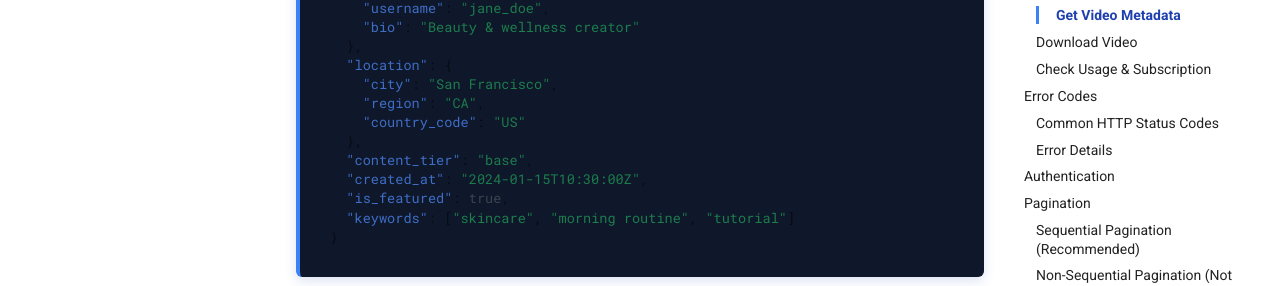
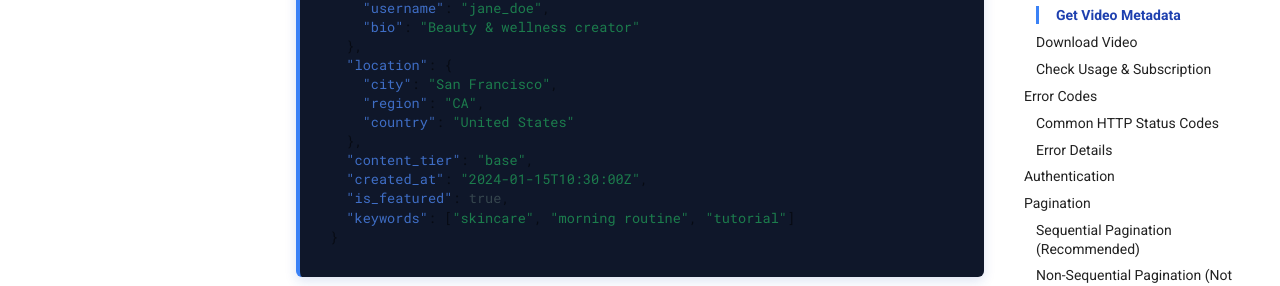
Before and after one commit to GridBank/gridbank-sdk, an MkDocs documentation site: the page built from docs/api-reference.md, in a window 1280 px wide and 900 px high, scrolled down 2170 px. Shown: the part 147-433 px from the top of the window. Built offline with MkDocs 1.6.1 and Material for MkDocs 9.7.7, drawn with Linux system fonts in a browser that asks for light colours; comment, search, counter and statistics services are not loaded; some of the changed text lies outside the part shown.

Commit message:
fix: country and fix publish python sdk

````diff
--- a/docs/api-reference.md
+++ b/docs/api-reference.md
@@ -81,7 +81,7 @@ Fetch complete metadata for a single video by ID. Includes creator info, thumbna
   "location": {
     "city": "San Francisco",
     "region": "CA",
-    "country_code": "US"
+    "country": "United States"
   },
   "content_tier": "base",
   "created_at": "2024-01-15T10:30:00Z",
@@ -282,7 +282,7 @@ While jumping to arbitrary pages (e.g., page 10) is technically supported, **res
 {
   city: string;                  // City name
   region: string;                // State/province code
-  country_code: string;          // ISO 3166-1 alpha-2 code
+  country: string;               // Country name
 }
 ```
 
````
Also changed, not shown: 1 other file.
